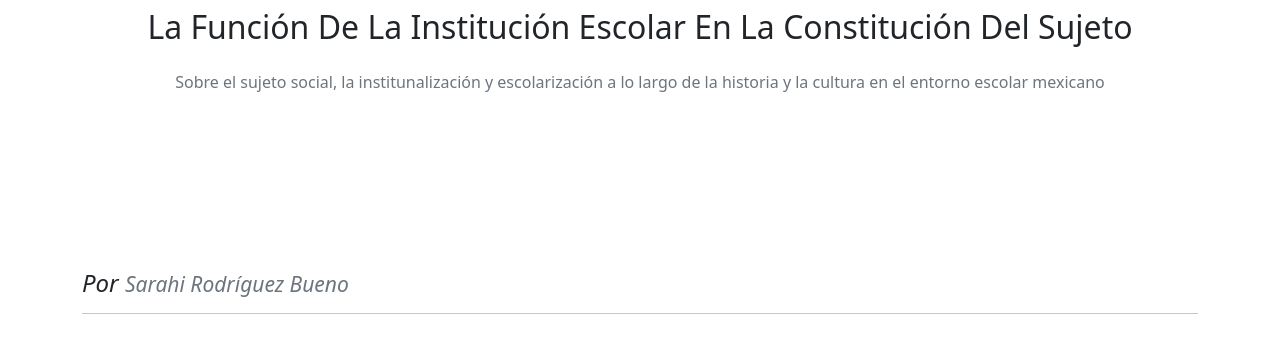
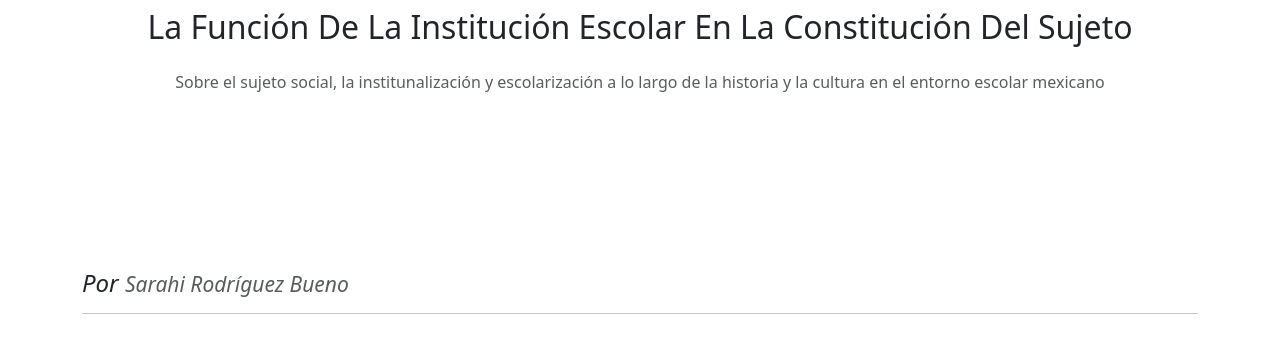
Before and after one commit to BrandonMarias/boletin-leip, a website: page public/index.html in a window 1280 px wide. Shown: the part 213-561 px from the top of the page. Drawn offline with nearby package versions, Linux system fonts and the light colour scheme; files that its build step writes are made by us from their sources; no server answers.

Commit message:
se añade tema 5

```diff
--- a/public/index.html
+++ b/public/index.html
@@ -6,8 +6,8 @@
     <meta http-equiv="X-UA-Compatible" content="IE=edge">
     <meta name="viewport" content="width=device-width, initial-scale=1.0" content="user-scalable=no">
     <title>Boletin LEIP</title>
-    <link rel="stylesheet" href="css/custom.css">
-    <!-- <link rel="stylesheet" href="css/reducido.css"> -->
+    <!-- <link rel="stylesheet" href="css/custom.css"> -->
+    <link rel="stylesheet" href="css/reducido.css">
 </head>
 
 <body>
```
